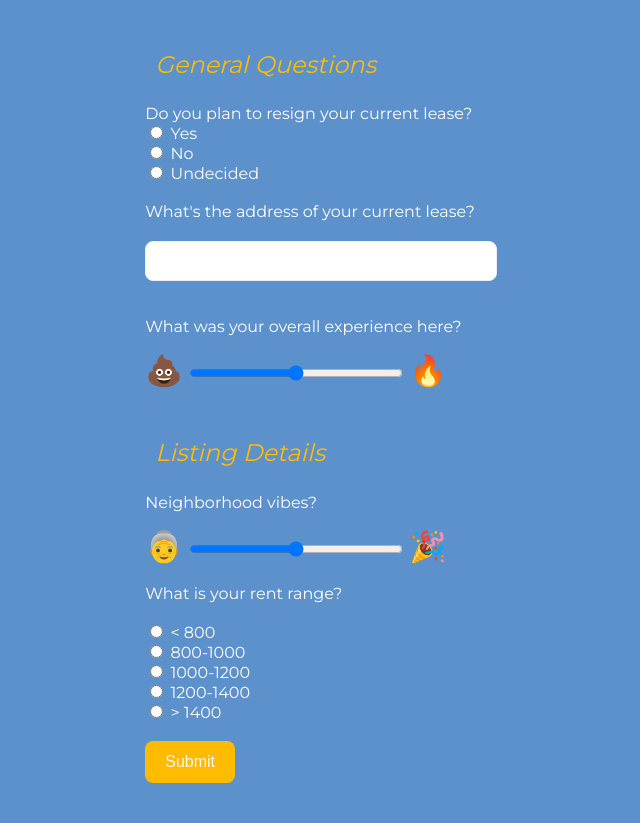
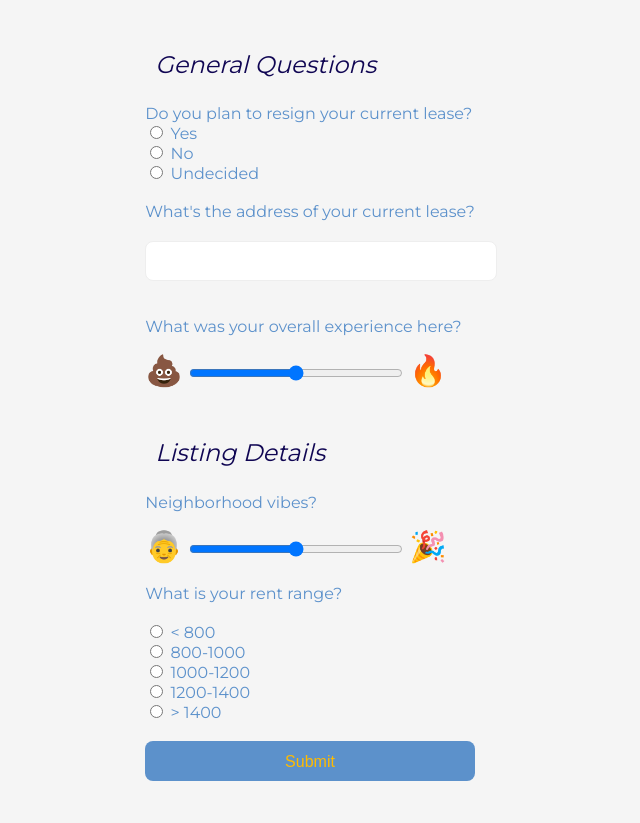
Before and after one commit to mgawthro/KnockKnock, a Flask app: page /current in a window 1280 px wide. Shown: the whole page, without its empty margins (330-970 px from the left). After the commit the page ends 781 px from the top, so only its background shows below. Run offline with Flask 3, Linux system fonts and the light colour scheme.

Commit message:
Update current.css

```diff
--- a/static/current.css
+++ b/static/current.css
@@ -1,10 +1,10 @@
-
 .theme1 {
     font-family: 'Montserrat', sans-serif;
-    --text-color: rgb(255, 255, 255);
-    --background-color: rgb(92, 145, 203);
-    --accent-color: #ffbb00;
-    --accent-text: whitesmoke;
+    --text-color: rgb(92, 145, 203); /* rgb(255, 255, 255); */
+    --background-color: whitesmoke;
+    --accent-color: #100653;
+    --accent-color1:#100653;
+    --accent-text: #ffbb00;
 }
 
 body {
@@ -79,7 +79,7 @@ button [type="reset"] {
 }
 
 button {
-    background-color: var(--accent-color);
+    background-color: var(--text-color);
     color: var(--accent-text);
     border: none;
     border-radius: 8px;
@@ -89,8 +89,14 @@ button {
     cursor: pointer;
     transition: background-color 0.3s ease;
     margin-bottom: 20px;
+    height:40px;
+    width: 100%;
+    display:flex;
+    flex-direction: column;
+    align-items: center;
 }
 
 button:hover {
-    background-color: darken(var(--accent-color), 10%);
+    background-color: darken(var(--text-color), 10%);
+    color:var(--accent-color);
 }
```
